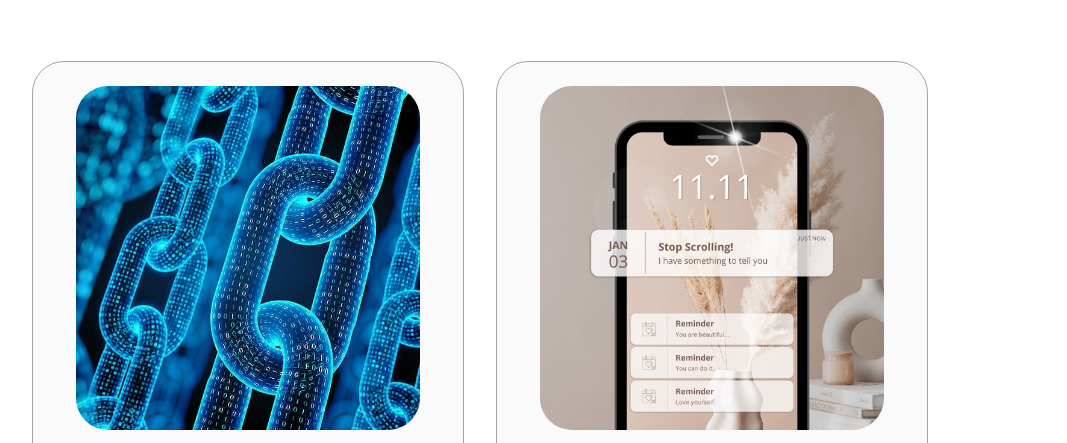
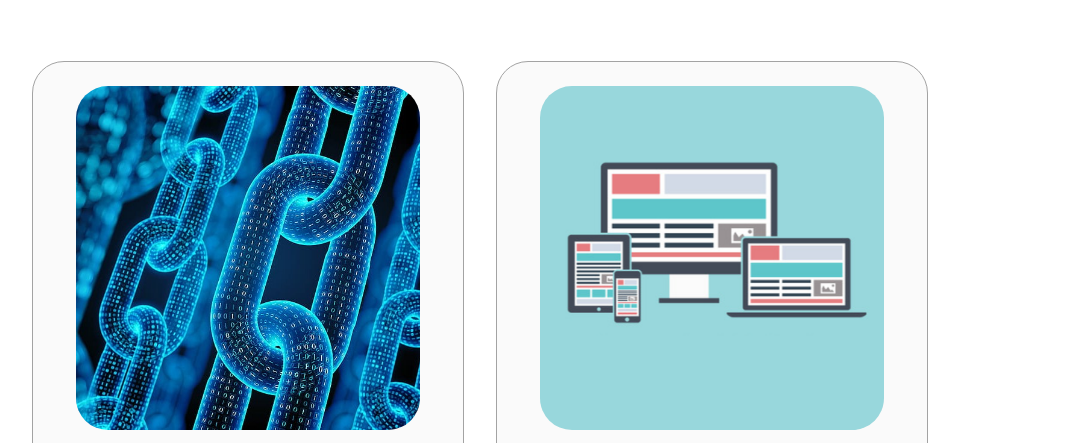
Before and after one commit to Josephhenok/Personal-Website, a plain HTML site: page index.html in a window 1280 px wide. Shown: the part 2645-3088 px from the top of the page, without its empty margins (160-1227 px from the left). Drawn offline with Linux system fonts and the light colour scheme.

Commit message:
Update index.html

```diff
--- a/index.html
+++ b/index.html
@@ -196,7 +196,7 @@
             <div class="details-container color-container">
               <div class="article-container">
                 <img
-                  src="./assets/project-2.png"
+                  src="./assets/website.png"
                   alt="Project 2"
                   class="project-img"
                 />
```
